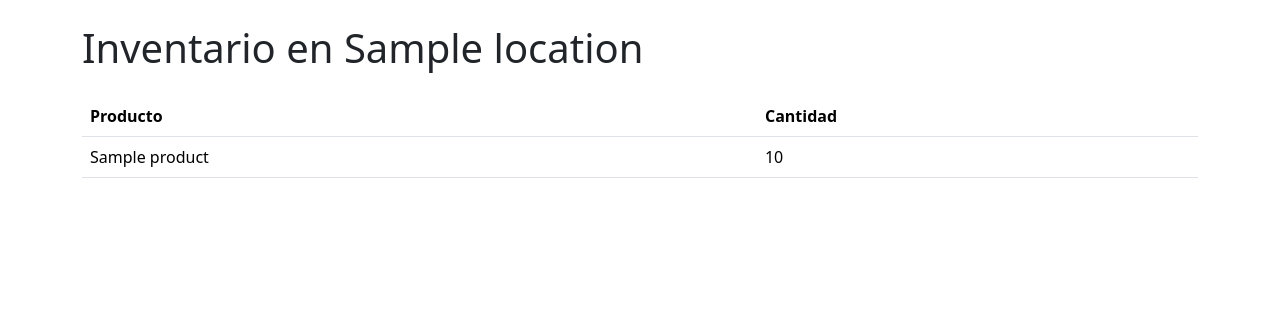
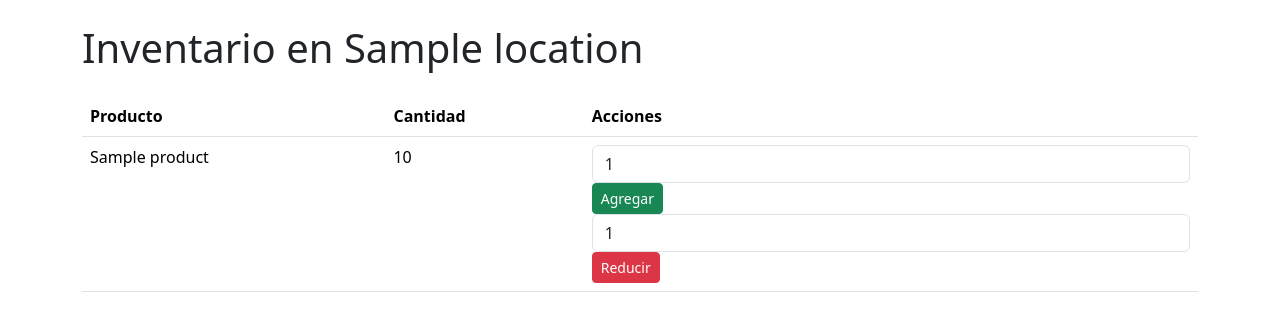
Before and after one commit to Fastorcito/sistema_inventario_bodega, a Django app: page /inventories_list/1 in a window 1280 px wide. Shown: the part 56-387 px from the top of the page. Run offline with Django 5.2, Linux system fonts and the light colour scheme; tables that the repository leaves empty hold one stand-in row (values such as "Sample post").

Commit message:
Update inventories interface_list.html

```diff
--- a/modulo_inventario/templates/inventories/inventories_list.html
+++ b/modulo_inventario/templates/inventories/inventories_list.html
@@ -9,6 +9,7 @@
             <tr>
                 <th scope="col">Producto</th>
                 <th scope="col">Cantidad</th>
+                <th scope="col">Acciones</th>
             </tr>
         </thead>
         <tbody>
@@ -16,6 +17,19 @@
             <tr>
                 <td>{{ inventory.product.name }}</td>
                 <td>{{ inventory.quantity }}</td>
+                <td>
+                    <form method="post" action="{% url 'add_quantity' inventory.id %}" class="d-inline">
+                        {% csrf_token %}
+                        <input type="number" name="quantity" value="1" min="1" class="form-control mr-1">
+                        <button type="submit" class="btn btn-success btn-sm">Agregar</button>
+                    </form>
+                    <form method="post" action="{% url 'reduce_quantity' inventory.id %}" class="d-inline">
+                        {% csrf_token %}
+                        <input type="number" name="quantity" value="1" min="1" class="form-control mr-1">
+                        <button type="submit" class="btn btn-danger btn-sm">Reducir</button>
+                    </form>
+                </td>
+
             </tr>
             {% endfor %}
         </tbody>
```
